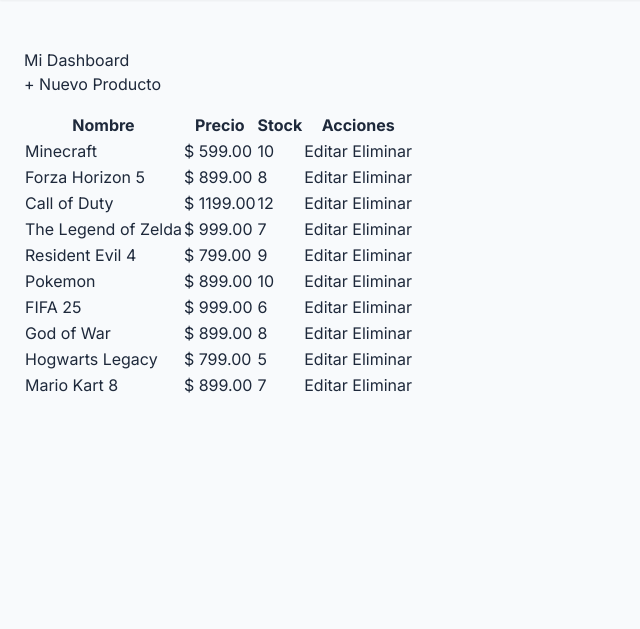
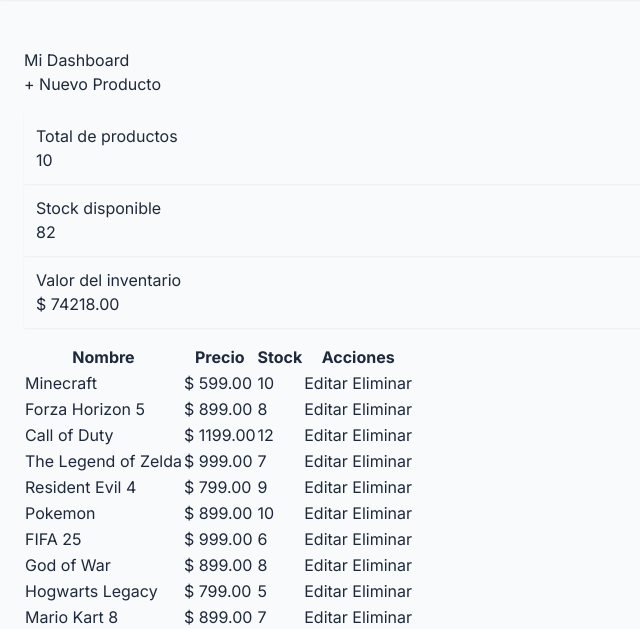
Before and after one commit to anjel16/marketplace_main, a Django app: page /dashboard/ in a window 1280 px wide. Shown: the part 69-698 px from the top of the page, without its empty margins (0-640 px from the left). Run offline with Django 5.2, Linux system fonts and the light colour scheme; a user stored in the database is signed in; data comes from the database, SQL or seed files in the repository; both versions use the stored data as it was after the commit; some libraries are stand-ins or nearby versions.

Commit message:
sprint 5

```diff
--- a/store/templates/store/dashboard.html
+++ b/store/templates/store/dashboard.html
@@ -6,7 +6,28 @@
     <h2>Mi Dashboard</h2>
     <a href="{% url 'product_create' %}" class="btn btn-success">+ Nuevo Producto</a>
 </div>
+<div class="row mb-4">
+    <div class="col-md-4">
+        <div class="card p-3 shadow-sm">
+            <h5>Total de productos</h5>
+            <h3>{{ total_products }}</h3>
+        </div>
+    </div>
 
+    <div class="col-md-4">
+        <div class="card p-3 shadow-sm">
+            <h5>Stock disponible</h5>
+            <h3>{{ total_stock }}</h3>
+        </div>
+    </div>
+
+    <div class="col-md-4">
+        <div class="card p-3 shadow-sm">
+            <h5>Valor del inventario</h5>
+            <h3>$ {{ total_value }}</h3>
+        </div>
+    </div>
+</div>
 <table class="table table-striped">
     <thead>
         <tr>
--- a/store/views.py
+++ b/store/views.py
@@ -95,9 +95,16 @@ def dashboard(request):
         return HttpResponseForbidden("No tienes permisos")
 
     products = Product.objects.filter(owner=request.user)
+    total_products = products.count()
+    total_stock = sum(product.stock for product in products)
+    total_value = sum(product.price * product.stock for product in products)
 
     return render(request, 'store/dashboard.html', {
-        'products': products
+        'products': products,
+        'total_products':
+        total_products,
+        'total_stock': total_stock,
+        'total_value': total_value
     })
 
 # =========================
```
Also changed, not shown: db.sqlite3.
